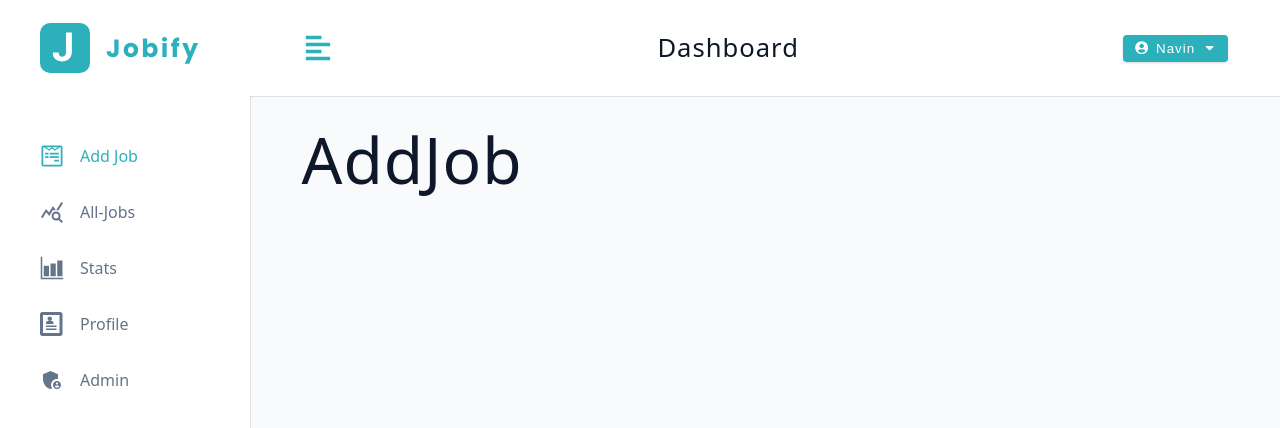
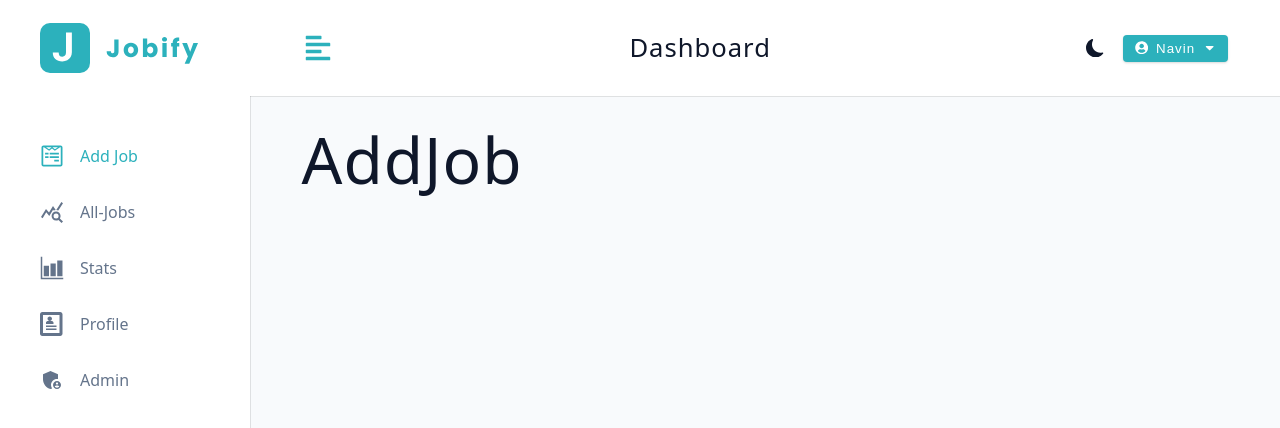
Before and after one commit to nightcrawler0112/JOBIFY, a React (Vite) app: page /dashboard in a window 1280 px wide. Shown: the top 428 px of the page. Built offline with nearby package versions, Linux system fonts and the light colour scheme.

Commit message:
Added the dark theme functionality

```diff
--- a/src/App.jsx
+++ b/src/App.jsx
@@ -17,6 +17,16 @@
   Admin,
 } from "./pages";
 import { Children } from "react";
+
+
+export const checkDeafultTheme = () => {
+  const isDarkTheme = localStorage.getItem("dark-theme")=== "true";
+  document.body.classList.toggle('dark-theme', isDarkTheme);
+  return isDarkTheme;
+};
+
+const isDarkThemeEnabled = checkDeafultTheme();
+
 const router = createBrowserRouter([
   {
     path: "/",
@@ -29,7 +39,7 @@
       },
       {
         path: "dashboard",
-        element: <DashboardLayout />,
+        element: <DashboardLayout  />,
         children: [
           {
             index: true,
--- a/src/components/Navbar.jsx
+++ b/src/components/Navbar.jsx
@@ -5,6 +5,7 @@
 import Logo from "./Logo";
 import { useDashboardContext } from "../pages/DashboardLayout";
 import LogoutContainer from "./LogoutContainer";
+import ThemeToggle from "./ThemeToggle";
 
 const Navbar = () => {
   const { toggleSidebar } = useDashboardContext();
@@ -19,6 +20,7 @@
           <h4 className="logo-text">dashboard</h4>
         </div>
         <div className="btn-container">
+          <ThemeToggle />
           <LogoutContainer />
         </div>
       </div>
--- /dev/null
+++ b/src/components/ThemeToggle.jsx
@@ -0,0 +1,18 @@
+import { BsFillSunFill, BsFillMoonFill } from 'react-icons/bs';
+import Wrapper from '../assets/wrappers/ThemeToggle';
+import { useDashboardContext } from '../pages/DashboardLayout';
+
+const ThemeToggle = () => {
+  const { isDarkTheme, toggleDarkTheme } = useDashboardContext();
+  return (
+    <Wrapper onClick={toggleDarkTheme}>
+      {isDarkTheme ? (
+        <BsFillSunFill className='toggle-icon' />
+      ) : (
+        <BsFillMoonFill className='toggle-icon' />
+      )}
+    </Wrapper>
+  );
+};
+
+export default ThemeToggle;
--- a/src/pages/DashboardLayout.jsx
+++ b/src/pages/DashboardLayout.jsx
@@ -2,15 +2,23 @@
 import Wrapper from "../assets/wrappers/Dashboard";
 import { SmallSidebar, BigSidebar, Navbar } from "../components";
 import React, { createContext, useContext, useState } from "react";
+import { checkDeafultTheme } from "../App";
+const DashboardContext = createContext();
 
-const DashboardContext = createContext();
+
+
 
 const DashboardLayout = () => {
   const user = { name: "Navin" };
   const [showSidebar, setShowSidebar] = useState(false);
-  const [isDarkTheme, setIsDarkTheme] = useState(false);
+  const [isDarkTheme, setIsDarkTheme] = useState(checkDeafultTheme());
   const toggleDarkTheme = () => {
-    console.log("toggle dark theme");
+
+    const newDarkTheme = !isDarkTheme
+    setIsDarkTheme(newDarkTheme)
+    document.body.classList.toggle('dark-theme', newDarkTheme);
+    localStorage.setItem('dark-theme', newDarkTheme);
+
   };
   const toggleSidebar = () => {
     setShowSidebar(!showSidebar);
```
